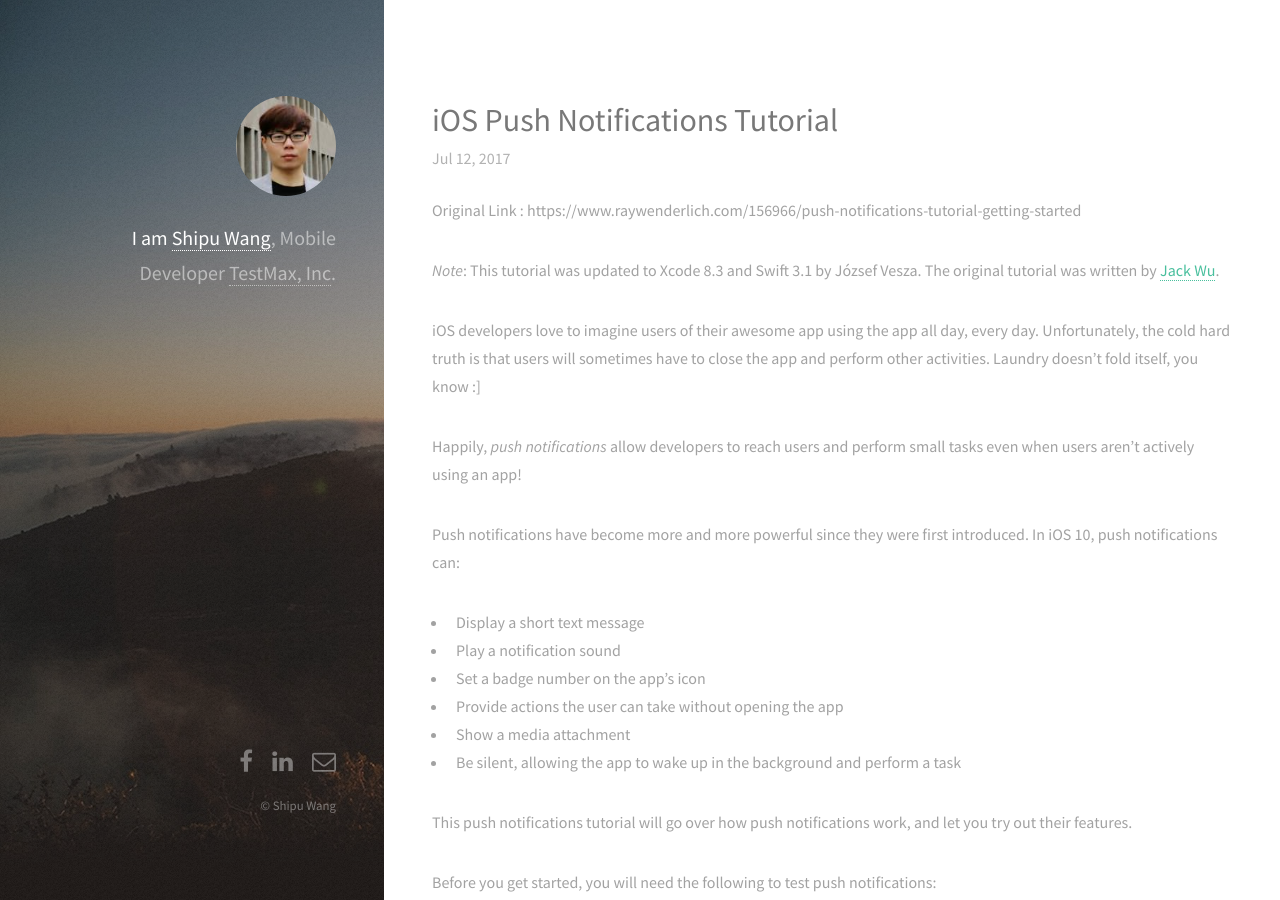
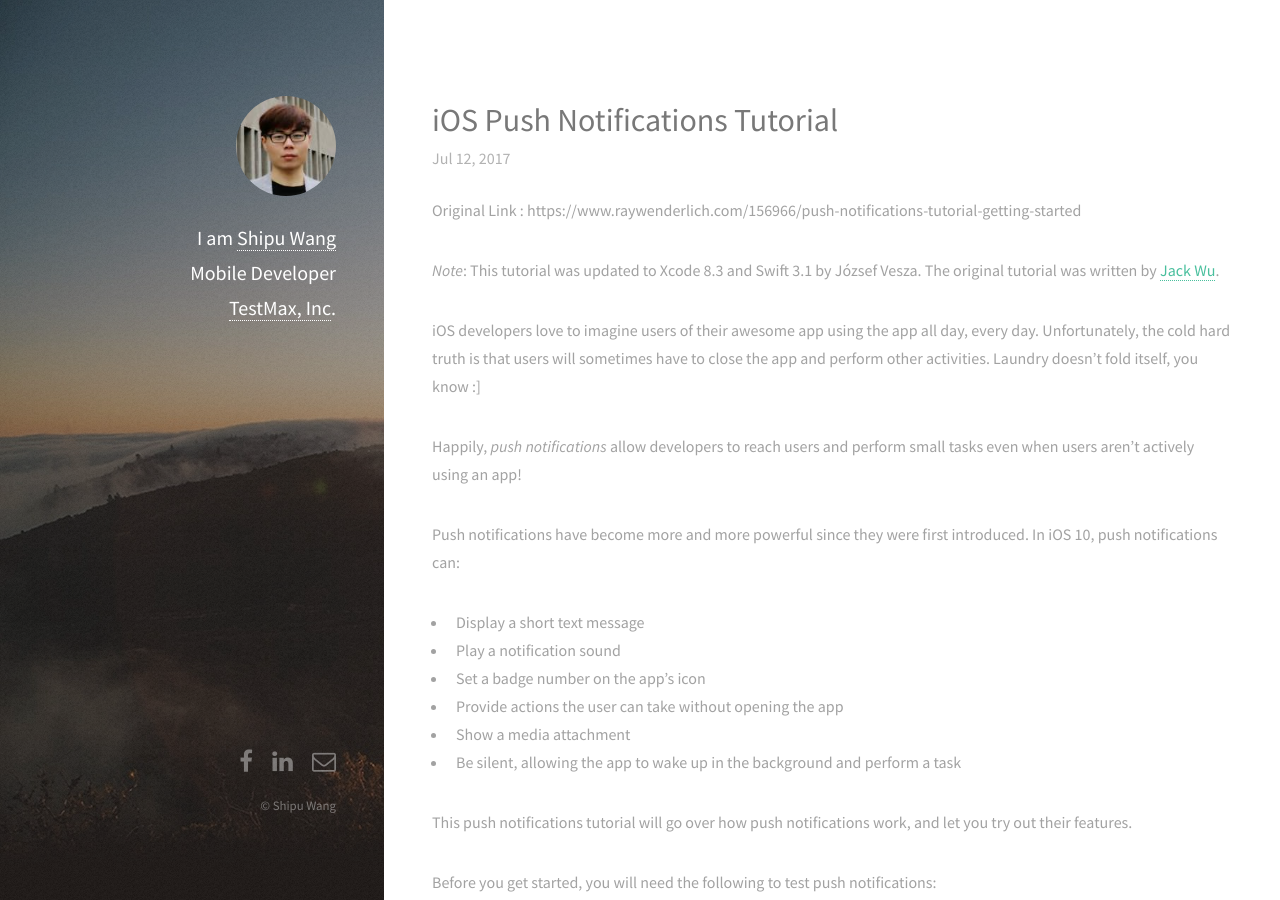
Before and after one commit to ShipuW/shipuw.github.io, a Jekyll site: the page built from index.html, in a window 1280 px wide and 900 px high. Built offline with Jekyll 4.4.1, drawn with Linux system fonts in a browser that asks for light colours; nearby versions of some CDN libraries.

Commit message:
change info

```diff
--- a/_layouts/default.html
+++ b/_layouts/default.html
@@ -45,8 +45,10 @@
 	<body id="top">
     <header id="header">
       <a href="{{ site.url }}" class="image avatar"><img class="editable" src="/images/avatar.jpg" alt="{{ site.author.name }}"></a>
-      <h1 class="editable"><strong>I am <a href="/">Shipu Wang</a></strong>, Mobile Developer<br>
-      <a href="https://testmaxprep.com/">TestMax, Inc</a>.</h1>
+      <h1 class="editable"><strong>I am <a href="/">Shipu Wang</a></strong></h1>
+      <h1 class="editable"><strong>Mobile Developer</strong></h1>
+
+      <h1 class="editable"><strong><a href="https://testmaxprep.com/">TestMax, Inc</a>.</strong></h1>
     </header>
 
     {{ content }}
```
